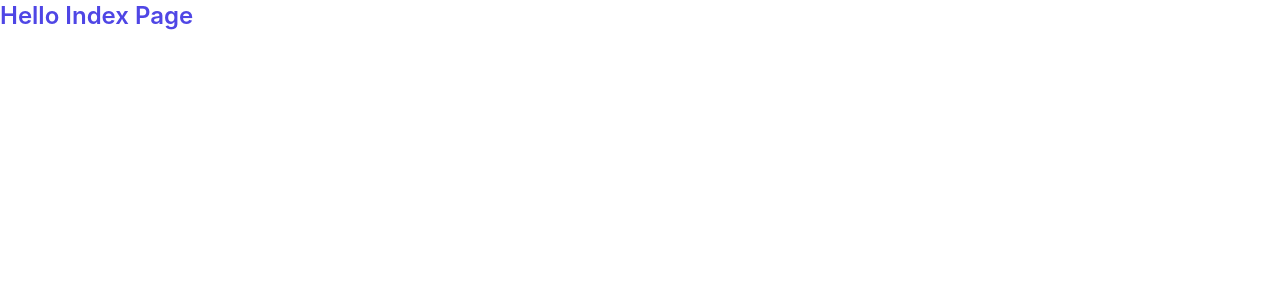
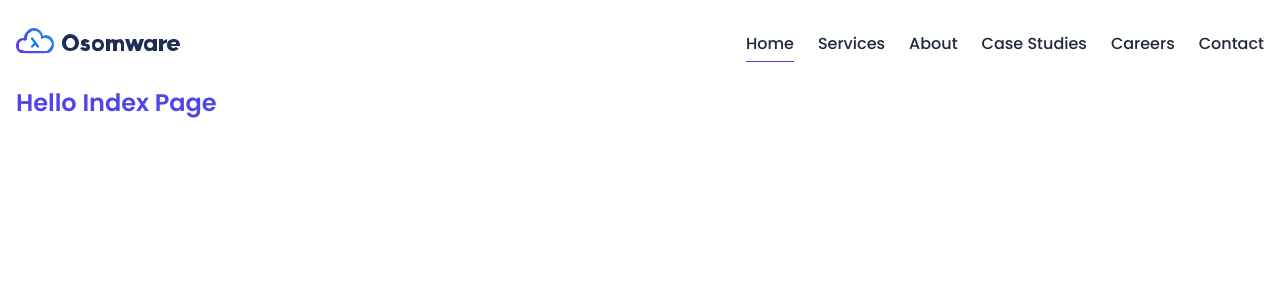
Before and after one commit to acatzk/osomware, a Next.js app: page / in a window 1280 px wide. Shown: the top 300 px of the page. Built offline with nearby package versions, Linux system fonts and the light colour scheme.

Commit message:
feat: header layout (#1)

```diff
--- a/package.json
+++ b/package.json
@@ -10,6 +10,7 @@
   "dependencies": {
     "autoprefixer": "^10.2.5",
     "next": "10.0.7",
+    "next-google-fonts": "^2.0.0",
     "postcss": "^8.2.7",
     "react": "17.0.1",
     "react-dom": "17.0.1",
--- /dev/null
+++ b/src/components/ActiveLink.js
@@ -0,0 +1,59 @@
+import React, { Children } from "react"
+import { useRouter } from "next/router"
+import Link from "next/link"
+
+let parentActive = false;
+
+const processChildren = (
+  active,
+  children,
+  defaultClassName,
+  currentClassName
+) => {
+  const child = Children.only(children);
+  const childClassName = child.props.className || "";
+  const className = active
+    ? `${currentClassName} ${childClassName}`.trim()
+    : `${defaultClassName} ${childClassName}`.trim();
+
+  return React.cloneElement(child, {
+    className: className || null,
+  })
+}
+
+export default function ActiveLink({
+  children,
+  default: defaultClassNames,
+  current: currentClassNames,
+  ...props
+}) {
+  const { asPath } = useRouter();
+  const active = Boolean(asPath === props.href || asPath === props.as);
+  parentActive = active;
+
+  return (
+    <Link {...props}>
+      {processChildren(active, children, defaultClassNames, currentClassNames)}
+    </Link>
+  )
+}
+
+const Child = function ActiveLinkChild({
+  children,
+  default: defaultClassNames,
+  current: currentClassNames,
+  ...props
+}) {
+  return (
+    <>
+      {processChildren(
+        parentActive,
+        children,
+        defaultClassNames,
+        currentClassNames
+      )}
+    </>
+  )
+}
+
+ActiveLink.Child = Child
--- /dev/null
+++ b/src/components/NavBar.js
@@ -0,0 +1,73 @@
+import Link from 'next/link'
+import ActiveLink from './ActiveLink'
+
+export default function NavBar () {
+
+  const links = [
+    {
+      text: 'Home',
+      to: '/'
+    },
+    {
+      text: 'Services',
+      to: '/services'
+    },
+    {
+      text: 'About',
+      to: '/about'
+    },
+    {
+      text: 'Case Studies',
+      to: '/case-studies'
+    },
+    {
+      text: 'Careers',
+      to: '/careers'
+    },
+    {
+      text: 'Contact',
+      to: '/contact'
+    }
+  ]
+
+  return (
+    <header className="flex items-center justify-between py-7">
+      <Link href="/">
+        <a>
+          <svg width="170" height="31">
+            <path
+              d="M30 7l-3 1c-1-5-5-8-9-8C13 0 8 5 8 10H7c-4 0-7 3-7 8 0 3 2 6 5 7h2a347 347 0 0025 0c4-1 6-5 6-9 0-5-4-9-8-9zm1 16H9l-3-1-3-1v-5c0-2 2-3 4-4l2 1a2 2 0 001-1h1v-2l1-4 4-3a7 7 0 016 1c3 2 3 5 3 6a1 1 0 001 1 1 1 0 001-1h3a7 7 0 014 2l2 4-2 4c1 0 0 0 0 0l-3 3z"
+              fill="url(#paint0_linear)" />
+            <path d="M23 18l-6-8a1 1 0 00-2 1l3 4-3 3a1 1 0 102 1l2-2 2 2a1 1 0 002-1z" fill="url(#paint1_linear)" />
+            <path
+              d="M54 23c5 0 9-3 9-8s-4-9-9-9c-4 0-8 4-8 9s4 8 8 8zm0-3c-2 0-4-2-4-5s2-5 4-5c3 0 5 2 5 5s-2 5-5 5zm15-5l1-1 1 1 3-2-4-2c-3 0-5 1-5 4 0 4 6 3 6 4l-2 1-2-1-3 1c1 2 3 3 5 3 3 0 5-1 5-4 0-4-5-3-5-4zm13 8c3 0 6-2 6-6s-3-6-6-6c-4 0-6 2-6 6s2 6 6 6zm0-3c-2 0-3-1-3-3s1-3 3-3c1 0 3 1 3 3s-2 3-3 3zm22-9l-4 1-3-1-3 1v-1h-4v12h4v-7l2-2 1 2v7h4v-7l2-2 2 2v7h3v-7c0-3-2-5-4-5zm20 0l-2 6-2-6h-3l-2 6-2-6h-4l4 12h3l2-6 2 6h4l4-12h-4zm13 0v1l-3-1c-4 0-6 2-6 6s2 6 6 6l3-1v1h4V11h-4zm-3 9c-1 0-3-1-3-3s2-3 3-3c2 0 3 1 3 3s-1 3-3 3zm13-7v-2h-4v12h4v-5c0-3 2-3 4-3v-4l-4 2zm8 5h9v-1c0-4-3-6-6-6-4 0-7 2-7 6s3 6 7 6l5-2-3-2-2 1c-1 0-2 0-3-2zm0-2c0-1 1-2 3-2 1 0 2 0 2 2h-5z"
+              fill="#1E2D56" />
+            <defs>
+              <linearGradient id="paint0_linear" x1="42.2" y1=".5" x2="-1.6" y2="29.3" gradientUnits="userSpaceOnUse">
+                <stop stopColor="#0F9BE8" />
+                <stop offset="1" stopColor="#6924FF" />
+              </linearGradient>
+              <linearGradient id="paint1_linear" x1="457.5" y1="703.1" x2="608.5" y2="711.7" gradientUnits="userSpaceOnUse">
+                <stop stopColor="#0B78FF" />
+                <stop offset="1" stopColor="#5000FF" />
+              </linearGradient>
+            </defs>
+          </svg>
+        </a>
+      </Link>
+      <nav>
+        <ul className="flex items-center space-x-6">
+          {links.map((link, i) => (
+            <li key={i}>
+              <ActiveLink href={ link.to } current="border-indigo-600">
+                <a className="font-medium border-b border-transparent hover:text-indigo-600 hover:border-indigo-600 py-1.5 transition ease-in-out duration-200">
+                  { link.text }
+                </a>
+              </ActiveLink>
+            </li>
+          ))}
+        </ul>
+      </nav>
+    </header>
+  )
+}
--- /dev/null
+++ b/src/layouts/default.js
@@ -0,0 +1,12 @@
+import NavBar from '~/components/NavBar'
+
+export default function Layout ({ children }) {
+  return (
+    <div className="container mx-auto max-w-7xl w-full px-4">
+      <NavBar />
+      <main>
+        { children }
+      </main>
+    </div>
+  )
+}
--- a/src/pages/index.js
+++ b/src/pages/index.js
@@ -1,4 +1,5 @@
 import Head from 'next/head'
+import Layout from '~/layouts/default'
 
 export default function Home() {
   return (
@@ -7,7 +8,9 @@ export default function Home() {
         <title>Osomware</title>
         <link rel="icon" href="/favicon.ico" />
       </Head>
-      <div className="text-2xl font-semibold text-indigo-600">Hello Index Page</div>
+      <Layout>
+        <div className="text-2xl font-semibold text-indigo-600">Hello Index Page</div>
+      </Layout>
     </>
   )
 }
--- a/src/styles/tailwind.css
+++ b/src/styles/tailwind.css
@@ -1,9 +1,10 @@
+@import url("https://fonts.googleapis.com/css?family=Poppins:100,200,300,400,500,600,700,800,900&display=swap");
 @tailwind base;
 @tailwind components;
 @tailwind utilities;
 
 body {
-  font-family: -apple-system, BlinkMacSystemFont, Segoe UI, Roboto, Oxygen,
-    Ubuntu, Cantarell, Fira Sans, Droid Sans, Helvetica Neue, sans-serif;
+  font-family: "Poppins", -apple-system, BlinkMacSystemFont, Segoe UI, Roboto,
+    Oxygen, Ubuntu, Cantarell, Fira Sans, Droid Sans, Helvetica Neue, sans-serif;
   @apply text-gray-800;
 }
--- a/tailwind.config.js
+++ b/tailwind.config.js
@@ -9,7 +9,7 @@ module.exports = {
   theme: {
     extend: {
       fontFamily: {
-        sans: ["Inter", ...defaultTheme.fontFamily.sans]
+        sans: ["Poppins", ...defaultTheme.fontFamily.sans]
       }
     },
   },
```
Also changed, not shown: public/logo.svg (added), 1 other file (tests, documents, lock files or other folders).
